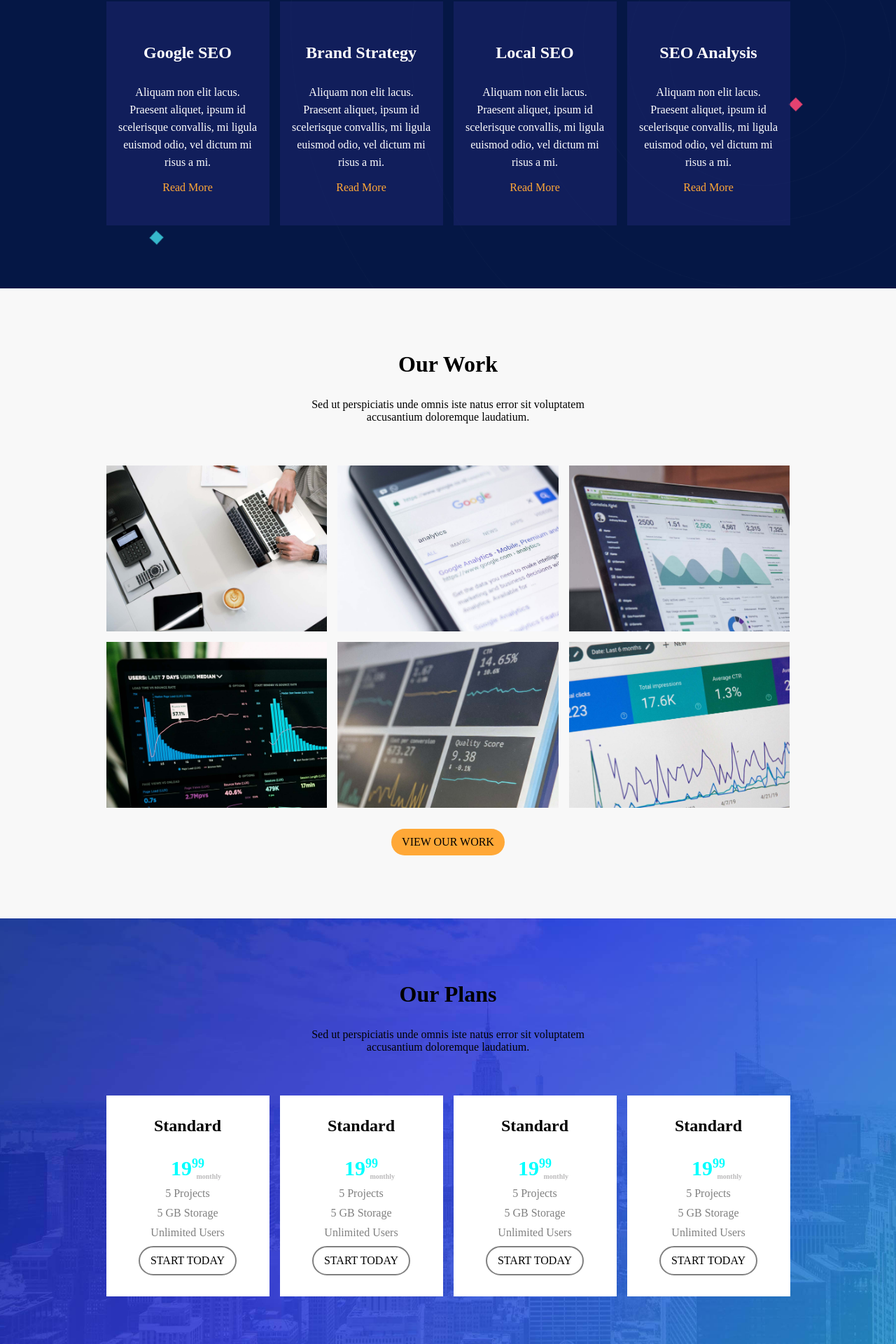
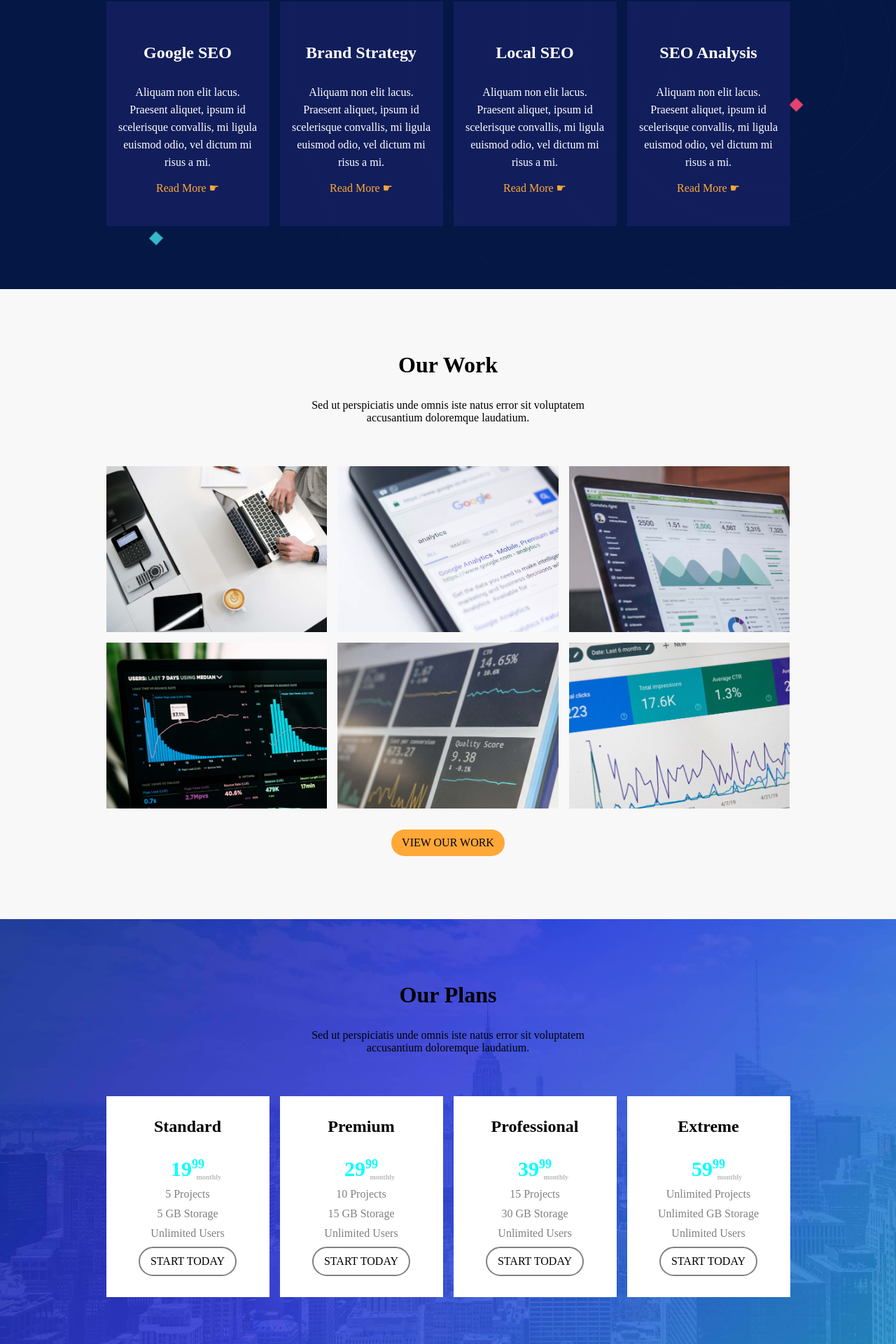
Before and after one commit to Tiberiu-Pislaru/proj-html-vuejs, a Vue app: page / in a window 1280 px wide. Shown: the part 1781-3701 px from the top of the page at 70% size. Built offline with nearby package versions, Linux system fonts and the light colour scheme.

Commit message:
Codice migliorato

```diff
--- a/src/App.vue
+++ b/src/App.vue
@@ -4,7 +4,7 @@
     <main-information/>
     <service-box/>
     <our-work-box/>
-    <plans-box/>
+    <plans-box :listPlans="plans"/>
     <news-box/>
     <customer-box :datiClienti="customerData" :imgPartner="clientsPartner"/>
     <consultation-box/>
@@ -121,6 +121,36 @@ export default {
         '/images/clients_partner_5-200x202.png',
         '/images/clients_partner_1-200x202.png',
         '/images/clients_partner_2-200x202.png',
+      ],
+      plans:[
+        {
+          name:'Standard',
+          price:'19',
+          numProjects:'5',
+          storage:'5',
+          users:'Unlimited'
+        },
+        {
+          name:'Premium',
+          price:'29',
+          numProjects:'10',
+          storage:'15',
+          users:'Unlimited'
+        },
+        {
+          name:'Professional',
+          price:'39',
+          numProjects:'15',
+          storage:'30',
+          users:'Unlimited'
+        },
+        {
+          name:'Extreme',
+          price:'59',
+          numProjects:'Unlimited',
+          storage:'Unlimited',
+          users:'Unlimited'
+        },
       ]
     }
   }
--- a/src/components/CardPlan.vue
+++ b/src/components/CardPlan.vue
@@ -2,12 +2,12 @@
     <div class="card">
 
 
-        <h2>Standard</h2>
+        <h2>{{plan.name}}</h2>
 
         <div class="price">
             <div class="dollar-icon"><font-awesome-icon icon="fa-solid fa-dollar-sign" /></div>
             <div class="num">
-                19<sup>99</sup>
+                {{plan.price}}<sup>99</sup>
                 <div class="tag-month">
                     monthly
                 </div>
@@ -15,13 +15,13 @@
         </div>
 
         <div class="carat">
-            5 Projects
+            {{plan.numProjects}} Projects
         </div>
         <div class="carat">
-            5 GB Storage
+            {{plan.storage}} GB Storage
         </div>
         <div class="carat">
-            Unlimited Users
+            {{plan.users}} Users
         </div>
 
         <button class="button">START TODAY</button>
@@ -30,7 +30,9 @@
 
 <script>
 export default {
-
+    props:{
+        plan:Object,
+    }
 }
 </script>
 
--- a/src/components/PlansBox.vue
+++ b/src/components/PlansBox.vue
@@ -9,8 +9,8 @@
 
             <div class="container-box">
 
-                <div class="box" v-for="num in 4" :key="num">
-                    <card-plan/>
+                <div class="box" v-for="(plan, num) in listPlans" :key="num">
+                    <card-plan :plan="plan"/>
                 </div>
                 <!-- <div class="box">
 
@@ -105,6 +105,9 @@ import CardPlan from './CardPlan.vue'
 export default {
     components: {
         CardPlan,
+    },
+    props:{
+        listPlans:Array
     }
 }
 </script>
--- a/src/components/ServiceBox.vue
+++ b/src/components/ServiceBox.vue
@@ -19,7 +19,7 @@
 
                     <p>Aliquam non elit lacus. Praesent aliquet, ipsum id scelerisque convallis, mi ligula euismod odio, vel dictum mi risus a mi.</p>
 
-                    <div class="link"><a href="#">Read More</a></div>
+                    <div class="link"><a href="#">Read More &#9755;</a></div>
                 </div>
 
                 <div class="box">
@@ -32,7 +32,7 @@
 
                     <p>Aliquam non elit lacus. Praesent aliquet, ipsum id scelerisque convallis, mi ligula euismod odio, vel dictum mi risus a mi.</p>
 
-                    <div class="link"><a href="#">Read More</a></div>
+                    <div class="link"><a href="#">Read More &#9755;</a></div>
                 </div>
 
                 <div class="box">
@@ -44,7 +44,7 @@
                     <h2>Local SEO</h2>
 
                     <p>Aliquam non elit lacus. Praesent aliquet, ipsum id scelerisque convallis, mi ligula euismod odio, vel dictum mi risus a mi.</p>
-                    <div class="link"><a href="#">Read More</a></div>
+                    <div class="link"><a href="#">Read More &#9755;</a></div>
 
                 </div>
 
@@ -57,7 +57,7 @@
                     <h2>SEO Analysis</h2>
 
                     <p>Aliquam non elit lacus. Praesent aliquet, ipsum id scelerisque convallis, mi ligula euismod odio, vel dictum mi risus a mi.</p>
-                    <div class="link"><a href="#">Read More</a></div>
+                    <div class="link"><a href="#">Read More &#9755;</a></div>
 
                 </div>
 
--- a/src/style/utility.scss
+++ b/src/style/utility.scss
@@ -27,6 +27,7 @@ ul{
     all:unset;
     padding: 10px 15px;
     border-radius: 30px;
+    cursor: pointer;
 }
 .color-gs{
     background-color: $yellow-orange;
```
